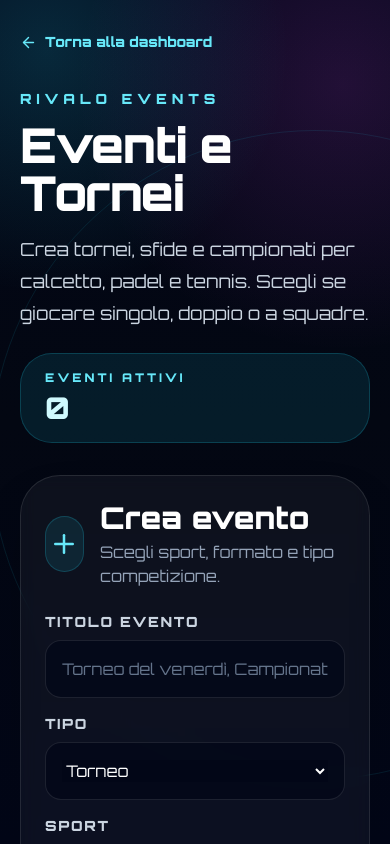
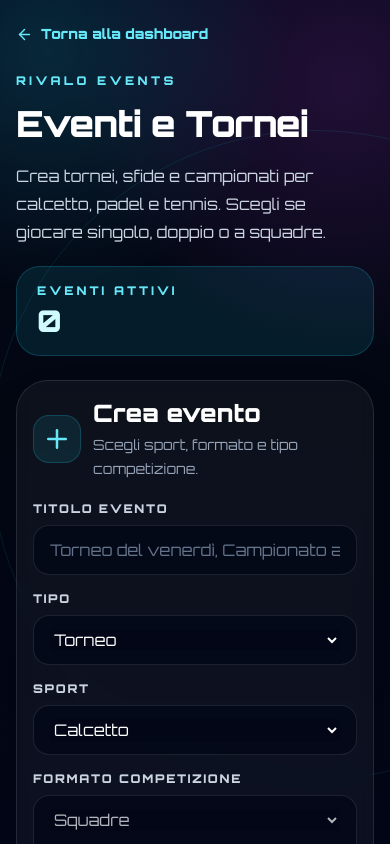
Before and after one commit to RivaloApp/rivalo-app, a Next.js app: page /events in a window 390 px wide. Shown: the top 844 px of the page. Built offline with nearby package versions, Linux system fonts and the light colour scheme; no server answers; the database is empty; sample sign-in values are in the browser's storage.

Commit message:
Rifinisce pagina eventi mobile

```diff
--- a/app/events/page.tsx
+++ b/app/events/page.tsx
@@ -206,8 +206,8 @@ export default function EventsPage() {
     <main className="min-h-screen bg-[#020617] text-white">
       <Background />
 
-      <section className="relative z-10 mx-auto max-w-7xl px-5 py-8">
-        <header className="mb-8">
+      <section className="relative z-10 mx-auto max-w-7xl px-4 py-6 sm:px-5 sm:py-8">
+        <header className="mb-6 sm:mb-8">
           <Link
             href="/dashboard"
             className="inline-flex items-center gap-2 text-sm font-black text-cyan-300"
@@ -216,23 +216,23 @@ export default function EventsPage() {
             Torna alla dashboard
           </Link>
 
-          <div className="mt-8 flex flex-col gap-6 lg:flex-row lg:items-end lg:justify-between">
+          <div className="mt-6 flex flex-col gap-5 lg:mt-8 lg:flex-row lg:items-end lg:justify-between">
             <div>
-              <div className="text-sm font-black uppercase tracking-[0.35em] text-cyan-300">
+              <div className="text-xs font-black uppercase tracking-[0.28em] text-cyan-300 sm:text-sm sm:tracking-[0.35em]">
                 Rivalo Events
               </div>
 
-              <h1 className="mt-3 text-5xl font-black tracking-tight md:text-6xl">
+              <h1 className="mt-3 text-4xl font-black leading-tight tracking-tight sm:text-5xl md:text-6xl">
                 Eventi e Tornei
               </h1>
 
-              <p className="mt-4 max-w-3xl text-lg leading-8 text-slate-300">
+              <p className="mt-4 max-w-3xl text-base leading-7 text-slate-300 sm:text-lg sm:leading-8">
                 Crea tornei, sfide e campionati per calcetto, padel e tennis.
                 Scegli se giocare singolo, doppio o a squadre.
               </p>
             </div>
 
-            <div className="rounded-[2rem] border border-cyan-400/20 bg-cyan-400/10 px-6 py-4">
+            <div className="rounded-[1.5rem] border border-cyan-400/20 bg-cyan-400/10 px-5 py-4 sm:rounded-[2rem] sm:px-6">
               <div className="text-xs font-black uppercase tracking-[0.25em] text-cyan-300">
                 Eventi attivi
               </div>
@@ -247,16 +247,16 @@ export default function EventsPage() {
         <div className="grid gap-6 xl:grid-cols-[0.85fr_1.15fr]">
           <form
             onSubmit={createEvent}
-            className="rounded-[2.5rem] border border-white/10 bg-white/[.045] p-6 shadow-2xl backdrop-blur"
+            className="rounded-[2rem] border border-white/10 bg-white/[.045] p-4 shadow-2xl backdrop-blur sm:rounded-[2.5rem] sm:p-6"
           >
-            <div className="mb-6 flex items-center gap-4">
-              <div className="flex h-14 w-14 items-center justify-center rounded-3xl border border-cyan-400/20 bg-cyan-400/10 text-cyan-300">
+            <div className="mb-5 flex items-center gap-3 sm:mb-6 sm:gap-4">
+              <div className="flex h-12 w-12 shrink-0 items-center justify-center rounded-2xl border border-cyan-400/20 bg-cyan-400/10 text-cyan-300 sm:h-14 sm:w-14 sm:rounded-3xl">
                 <Plus size={30} />
               </div>
 
               <div>
-                <h2 className="text-3xl font-black">Crea evento</h2>
-                <p className="mt-1 text-slate-400">
+                <h2 className="text-2xl font-black sm:text-3xl">Crea evento</h2>
+                <p className="mt-1 text-sm leading-6 text-slate-400 sm:text-base">
                   Scegli sport, formato e tipo competizione.
                 </p>
               </div>
@@ -453,14 +453,14 @@ export default function EventsPage() {
             </div>
           </form>
 
-          <section className="rounded-[2.5rem] border border-white/10 bg-white/[.045] p-6 shadow-2xl backdrop-blur">
+          <section className="rounded-[2rem] border border-white/10 bg-white/[.045] p-4 shadow-2xl backdrop-blur sm:rounded-[2.5rem] sm:p-6">
             <div className="mb-6 flex items-center justify-between gap-4">
               <div>
                 <div className="text-sm font-black uppercase tracking-[.25em] text-cyan-300">
                   Calendario Rivalo
                 </div>
 
-                <h2 className="mt-2 text-3xl font-black">
+                <h2 className="mt-2 text-3xl font-black leading-tight">
                   Eventi disponibili
                 </h2>
               </div>
@@ -520,10 +520,10 @@ function EventCard({ event }: { event: EventItem }) {
   return (
     <Link
       href={`/events/${event.id}`}
-      className="group block rounded-[2rem] border border-white/10 bg-[#071126] p-5 transition hover:border-cyan-400/30 hover:bg-cyan-400/[0.04]"
+      className="group block rounded-[1.7rem] border border-white/10 bg-[#071126] p-4 transition hover:border-cyan-400/30 hover:bg-cyan-400/[0.04] sm:rounded-[2rem] sm:p-5"
     >
-      <div className="flex flex-col gap-5 lg:flex-row lg:items-center lg:justify-between">
-        <div>
+      <div className="flex flex-col gap-4 lg:flex-row lg:items-center lg:justify-between">
+        <div className="min-w-0">
           <div className="mb-3 flex flex-wrap gap-2">
             <Badge>{typeLabel}</Badge>
             <Badge>{sportLabel}</Badge>
@@ -531,47 +531,53 @@ function EventCard({ event }: { event: EventItem }) {
             <Badge>{event.status || "aperto"}</Badge>
           </div>
 
-          <h3 className="text-2xl font-black uppercase">
+          <h3 className="break-words text-[26px] font-black uppercase leading-tight sm:text-2xl">
             {event.title || "Evento Rivalo"}
           </h3>
 
-          <div className="mt-3 flex flex-wrap gap-4 text-sm text-slate-400">
-            <span className="inline-flex items-center gap-2">
-              <MapPin size={16} />
-              {event.city || "Città da definire"}
+          <div className="mt-3 grid gap-2 text-[15px] leading-6 text-slate-400">
+            <span className="inline-flex min-w-0 items-center gap-2">
+              <MapPin size={16} className="shrink-0" />
+              <span className="min-w-0 truncate">
+                {event.city || "Città da definire"}
+              </span>
             </span>
 
-            <span className="inline-flex items-center gap-2">
-              <CalendarDays size={16} />
-              {event.date || "Data da definire"}{" "}
-              {event.time ? `• ${event.time}` : ""}
+            <span className="inline-flex min-w-0 items-center gap-2">
+              <CalendarDays size={16} className="shrink-0" />
+              <span className="min-w-0 truncate">
+                {event.date || "Data da definire"}
+                {event.time ? ` · ${event.time}` : ""}
+              </span>
             </span>
 
-            <span className="inline-flex items-center gap-2">
-              <Users size={16} />
-              {event.competitionFormat === "squadre"
-                ? `${teamsCount} squadre`
-                : `${participantsCount}${
-                    event.maxPlayers ? ` / ${event.maxPlayers}` : ""
-                  } iscritti`}
+            <span className="inline-flex min-w-0 items-center gap-2">
+              <Users size={16} className="shrink-0" />
+              <span className="min-w-0 truncate">
+                {event.competitionFormat === "squadre"
+                  ? `${teamsCount} squadre`
+                  : `${participantsCount}${
+                      event.maxPlayers ? ` / ${event.maxPlayers}` : ""
+                    } iscritti`}
+              </span>
             </span>
           </div>
 
           {event.field && (
-            <div className="mt-2 text-sm text-slate-300">
+            <div className="mt-2 break-words text-[15px] leading-6 text-slate-300">
               Campo: {event.field}
             </div>
           )}
 
           {event.prize && (
-            <div className="mt-3 inline-flex items-center gap-2 rounded-full border border-yellow-300/20 bg-yellow-400/10 px-3 py-1 text-xs font-black uppercase text-yellow-200">
-              <Trophy size={14} />
-              {event.prize}
+            <div className="mt-3 inline-flex max-w-full items-center gap-2 rounded-full border border-yellow-300/20 bg-yellow-400/10 px-3 py-1 text-xs font-black uppercase text-yellow-200">
+              <Trophy size={14} className="shrink-0" />
+              <span className="truncate">{event.prize}</span>
             </div>
           )}
         </div>
 
-        <div className="flex items-center gap-3 rounded-2xl border border-cyan-400/20 bg-cyan-400/10 px-5 py-3 text-sm font-black text-cyan-300 transition group-hover:translate-x-1">
+        <div className="flex w-full items-center justify-center gap-3 rounded-2xl border border-cyan-400/20 bg-cyan-400/10 px-5 py-3 text-sm font-black text-cyan-300 transition group-hover:translate-x-1 lg:w-auto">
           Apri
           <ChevronRight size={18} />
         </div>
@@ -589,11 +595,11 @@ function Field({
 }) {
   return (
     <label className="block">
-      <span className="mb-2 block text-sm font-black uppercase tracking-[0.12em] text-slate-300">
+      <span className="mb-2 block text-xs font-black uppercase tracking-[0.14em] text-slate-300 sm:text-sm sm:tracking-[0.12em]">
         {label}
       </span>
 
-      <div className="rounded-2xl border border-white/10 bg-[#020617]/70 px-4 py-4">
+      <div className="rounded-2xl border border-white/10 bg-[#020617]/70 px-4 py-3 text-base sm:py-4">
         {children}
       </div>
     </label>
@@ -602,7 +608,7 @@ function Field({
 
 function Badge({ children }: { children: React.ReactNode }) {
   return (
-    <span className="rounded-full border border-cyan-300/20 bg-cyan-400/10 px-3 py-1 text-xs font-black uppercase text-cyan-200">
+    <span className="rounded-full border border-cyan-300/20 bg-cyan-400/10 px-3 py-1 text-[11px] font-black uppercase text-cyan-200 sm:text-xs">
       {children}
     </span>
   );
```
